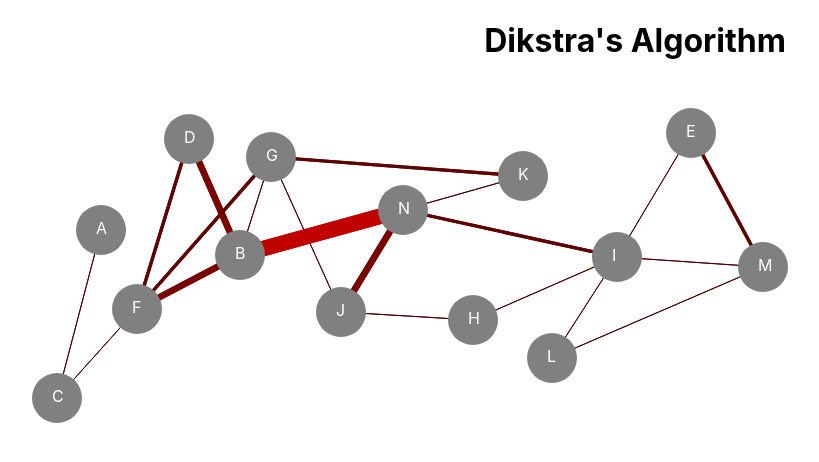
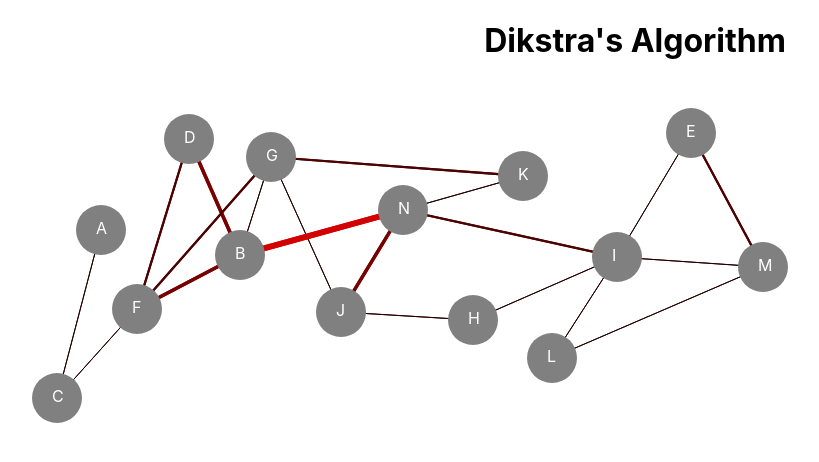
Before and after one commit to rscarbel/dijkstras-algorithm, a React (Create React App) app: page / in a window 1280 px wide. Shown: the top 462 px of the page, without its empty margins (5-824 px from the left). Built offline with nearby package versions, Linux system fonts and the light colour scheme.

Commit message:
Lines now look better and stick to red

```diff
--- a/src/App.js
+++ b/src/App.js
@@ -46,7 +46,7 @@ function App() {
           connectedNodes.forEach(i => {
             let endingX = parseInt(domNodesByKey[i].x) + 25;
             let endingY = parseInt(domNodesByKey[i].y) + 25;
-            lines.push(<Line left1={startingX} left2={startingY} right1={endingX} right2={endingY} width={parseInt(sampleGraph.nodes[e.props.name][i]) ** 1.7} />)
+            lines.push(<Line left1={startingX} left2={startingY} right1={endingX} right2={endingY} width={parseInt(sampleGraph.nodes[e.props.name][i]) ** 1.1} />)
           })
           return lines;
         })}
--- a/src/components/Line.js
+++ b/src/components/Line.js
@@ -1,5 +1,5 @@
 const Line = ({left1, left2, right1, right2, width }) => {
-  let rgbVal = 70 + width * 8;
+  let rgbVal = width * 36;
   const elementStyle = {
     zIndex: -1,
     position: 'absolute',
```
